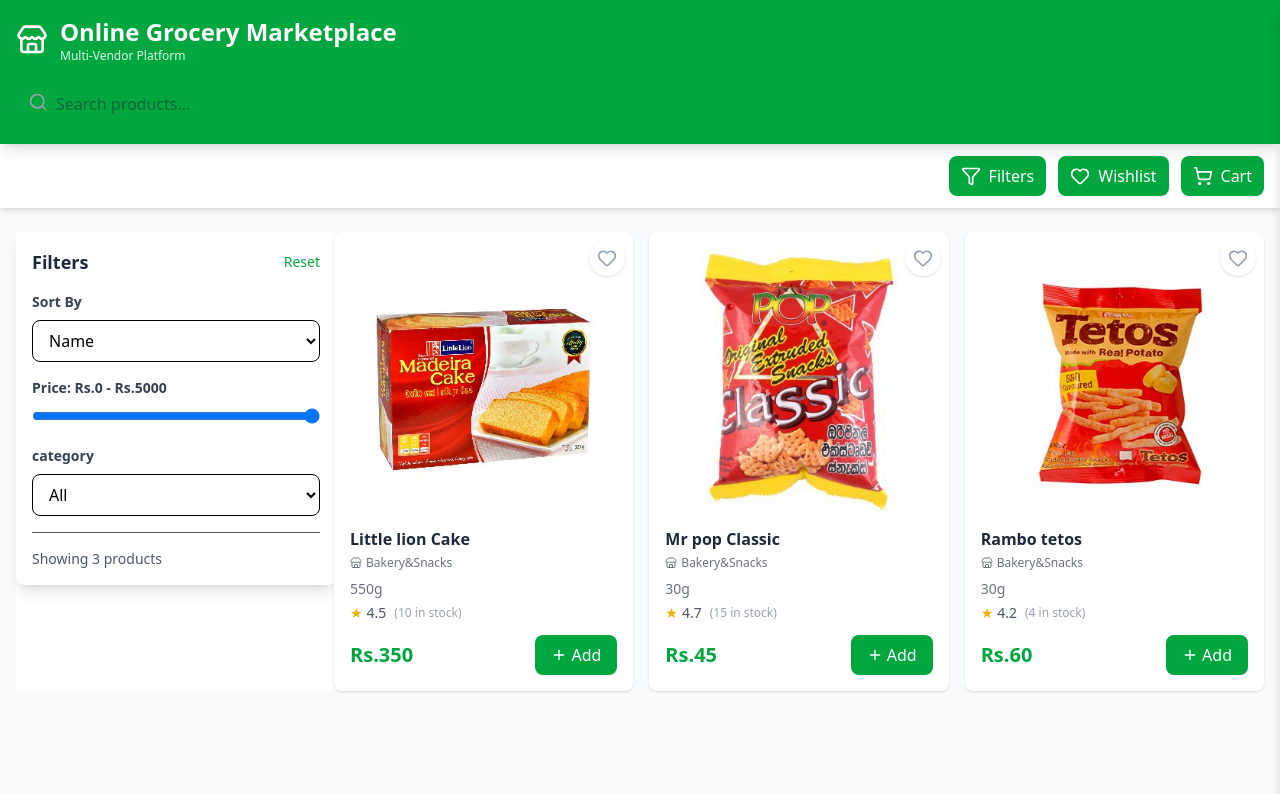
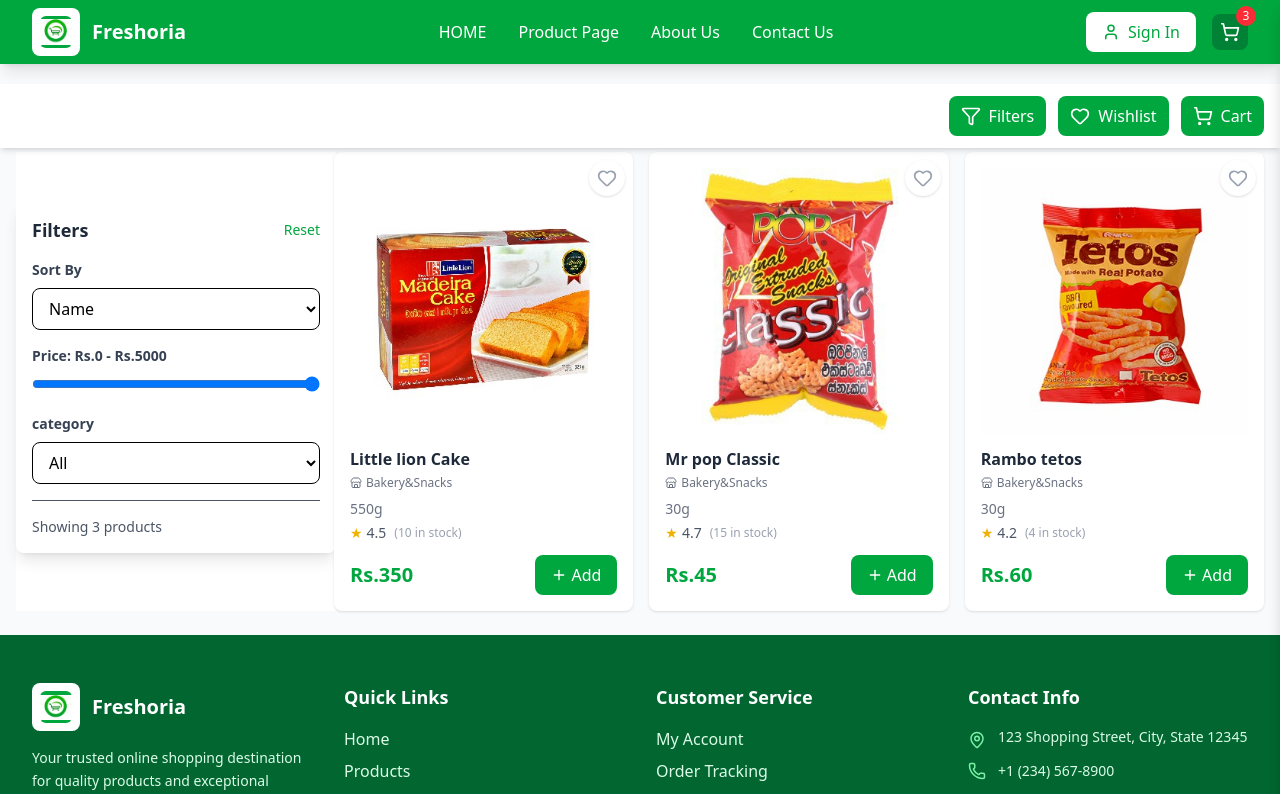
Before and after one commit to Minokainduwara/SE_Project, a React (Vite) app in the folder client/: page / in a window 1280 px wide. Shown: the top 794 px of the page. Built offline with nearby package versions, Linux system fonts and the light colour scheme.

Commit message:
add nav bar to productpage

```diff
--- a/client/src/pages/Productpage.jsx
+++ b/client/src/pages/Productpage.jsx
@@ -1,11 +1,12 @@
 import React, { useState, useMemo } from 'react';
-import Header from '../components/Productpagecom/Header';
+import Header from '../pages/Header';
 import FiltersSidebar from '../components/Productpagecom/FiltersSidebar';
 import ProductGrid from '../components/Productpagecom/ProductGrid';
 import Pagination from '../components/Productpagecom/Pagination';
 import CartSidebar from '../components/Productpagecom/CartSidebar';
 import WishlistSidebar from '../components/Productpagecom/WishlistSidebar';
 import { Filter, Heart, ShoppingCart } from 'lucide-react';
+import Footer from '../pages/Footer';
 
 export default function ProductsPage() {
   const [cart, setCart] = useState([]);
@@ -21,10 +22,10 @@
 
   // sample products
   const products = [
-    { id: 1, name: 'Little lion Cake', vendor: 'Bakery&Snacks', price:350.00, rating: 4.5, stock: 10, image:'/assets/images/ProductImags/Bakery & Snacks/little lion 500.jpg', unit: '550g' },
-    { id: 2, name: 'Mr pop Classic  ', vendor: 'Bakery&Snacks', price: 45.00, rating: 4.7, stock: 15, image: '/assets/images/ProductImags/Bakery & Snacks/mr pop classic 50.jpg', unit: '30g' },
+    { id: 1, name: 'Little lion Cake', vendor: 'Bakery&Snacks', price: 350.00, rating: 4.5, stock: 10, image: '/assets/images/ProductImags/Bakery & Snacks/little lion 500.jpg', unit: '550g' },
+    { id: 2, name: 'Mr pop Classic', vendor: 'Bakery&Snacks', price: 45.00, rating: 4.7, stock: 15, image: '/assets/images/ProductImags/Bakery & Snacks/mr pop classic 50.jpg', unit: '30g' },
     { id: 3, name: 'Rambo tetos', vendor: 'Bakery&Snacks', price: 60.00, rating: 4.2, stock: 4, image: '/assets/images/ProductImags/Bakery & Snacks/rambo tetos 85.jpg', unit: '30g' },
-];
+  ];
 
   const vendors = ['All', ...new Set(products.map(p => p.vendor))];
 
@@ -82,11 +83,11 @@
   const paginatedProducts = filteredProducts.slice(startIdx, startIdx + 6);
 
   return (
-    <div className="min-h-screen bg-gray-50">
+    <div className="min-h-screen bg-gray-50 flex flex-col">
       {/* Header */}
       <Header searchTerm={searchTerm} setSearchTerm={setSearchTerm} />
 
-      {/* Buttons moved below header */}
+      {/* Buttons below header */}
       <div className="bg-white shadow-md py-3 px-4 flex justify-end space-x-3 sticky top-[84px] z-30">
         <button
           onClick={() => setShowFilters(!showFilters)}
@@ -124,7 +125,7 @@
       </div>
 
       {/* Main Layout */}
-      <div className="max-w-7xl mx-auto px-4 py-6 grid grid-cols-1 lg:grid-cols-4 gap-6">
+      <div className="max-w-7xl mx-auto px-4 py-6 grid grid-cols-1 lg:grid-cols-4 gap-6 flex-grow">
         {showFilters && (
           <div className="lg:hidden fixed inset-0 bg-black bg-opacity-40 z-40" onClick={() => setShowFilters(false)} />
         )}
@@ -159,8 +160,24 @@
       </div>
 
       {/* Cart + Wishlist Sidebars */}
-      <CartSidebar showCart={showCart} setShowCart={setShowCart} cart={cart} updateQuantity={updateQuantity} removeFromCart={removeFromCart} getTotalPrice={getTotalPrice} />
-      <WishlistSidebar showWishlist={showWishlist} setShowWishlist={setShowWishlist} wishlist={wishlist} addToCart={addToCart} removeFromWishlist={removeFromWishlist} />
+      <CartSidebar
+        showCart={showCart}
+        setShowCart={setShowCart}
+        cart={cart}
+        updateQuantity={updateQuantity}
+        removeFromCart={removeFromCart}
+        getTotalPrice={getTotalPrice}
+      />
+      <WishlistSidebar
+        showWishlist={showWishlist}
+        setShowWishlist={setShowWishlist}
+        wishlist={wishlist}
+        addToCart={addToCart}
+        removeFromWishlist={removeFromWishlist}
+      />
+
+      {/* Footer */}
+      <Footer />
     </div>
   );
 }
```
